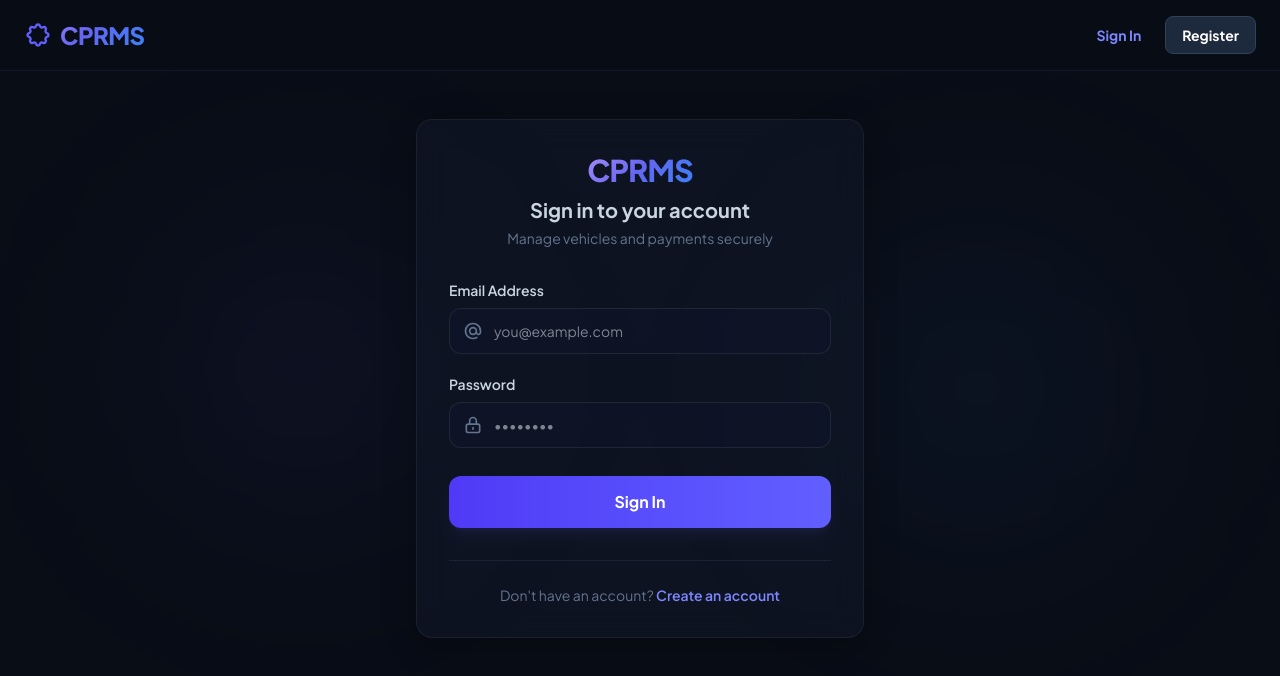
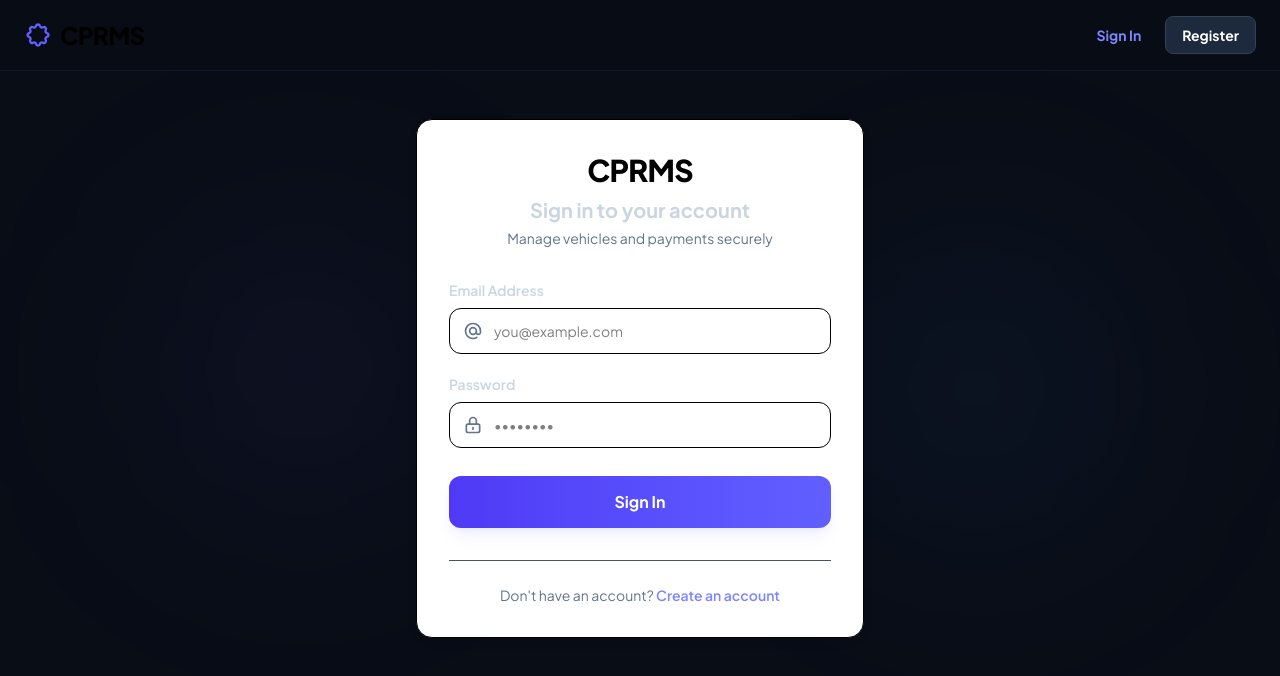
Before and after one commit to Andyish-tech/Esther-Andy_pactical_exam, a React app in the folder frontend/: page /login in a window 1280 px wide. Shown: the top 676 px of the page. Built offline with nearby package versions, Linux system fonts and the light colour scheme; the HTML template or start-up script is replaced by a standard one.

Commit message:
Update index.css

```diff
--- a/frontend/src/index.css
+++ b/frontend/src/index.css
@@ -4,15 +4,15 @@
 
 :root {
   font-family: 'Plus Jakarta Sans', 'Outfit', system-ui, -apple-system, sans-serif;
-  background-color: #090d16;
-  color: #f1f5f9;
+  background-color: #ffffff;
+  color: #000000;
 }
 
 body {
   margin: 0;
   min-height: 100vh;
-  background-color: #090d16;
-  color: #f1f5f9;
+  background-color: #ffffff;
+  color: #000000;
 }
 
 /* Custom scrollbars */
@@ -21,52 +21,46 @@ body {
   height: 6px;
 }
 ::-webkit-scrollbar-track {
-  background: #090d16;
+  background: #ffffff;
 }
 ::-webkit-scrollbar-thumb {
-  background: #1e293b;
+  background: #e4e4e7;
   border-radius: 4px;
 }
 ::-webkit-scrollbar-thumb:hover {
-  background: #334155;
+  background: #a1a1aa; /* gray-400 */
 }
 
-/* Glassmorphism Classes */
+/* Grayscale styling classes */
 .glass-panel {
-  background: rgba(15, 23, 42, 0.65);
-  backdrop-filter: blur(12px);
-  -webkit-backdrop-filter: blur(12px);
-  border: 1px solid rgba(255, 255, 255, 0.08);
+  background: #ffffff;
+  border: 1px solid #000000;
 }
 
 .glass-card {
-  background: rgba(22, 28, 45, 0.45);
-  backdrop-filter: blur(16px);
-  -webkit-backdrop-filter: blur(16px);
-  border: 1px solid rgba(255, 255, 255, 0.06);
-  box-shadow: 0 8px 32px 0 rgba(0, 0, 0, 0.25);
+  background: #ffffff;
+  border: 1px solid #000000;
+  box-shadow: 0 4px 12px 0 rgba(0, 0, 0, 0.05);
 }
 
 .glass-input {
-  background: rgba(15, 23, 42, 0.6);
-  border: 1px solid rgba(255, 255, 255, 0.08);
-  color: #f1f5f9;
-  transition: all 0.25s ease;
+  background: #ffffff;
+  border: 1px solid #000000;
+  color: #000000;
+  transition: all 0.2s ease;
 }
 
 .glass-input:focus {
-  border-color: #6366f1;
-  box-shadow: 0 0 0 3px rgba(99, 102, 241, 0.2);
+  border-color: #a1a1aa; /* gray-400 hover */
   outline: none;
 }
 
 .glass-card-hover {
-  transition: all 0.3s cubic-bezier(0.4, 0, 0.2, 1);
+  transition: all 0.2s ease-in-out;
 }
 .glass-card-hover:hover {
-  transform: translateY(-4px);
-  border-color: rgba(99, 102, 241, 0.25);
-  box-shadow: 0 12px 40px 0 rgba(99, 102, 241, 0.1);
+  transform: translateY(-2px);
+  border-color: #a1a1aa; /* gray-400 hover */
 }
 
 /* Keyframes and Animations */
@@ -82,12 +76,11 @@ body {
 }
 
 .animate-fade-in {
-  animation: fadeInUp 0.4s cubic-bezier(0.16, 1, 0.3, 1) forwards;
+  animation: fadeInUp 0.3s cubic-bezier(0.16, 1, 0.3, 1) forwards;
 }
 
-/* Custom Gradient Text */
+/* Grayscale text placeholder */
 .text-gradient {
-  background: linear-gradient(135deg, #a78bfa 0%, #6366f1 50%, #3b82f6 100%);
-  -webkit-background-clip: text;
-  -webkit-text-fill-color: transparent;
+  color: #000000;
+  font-weight: 800;
 }
```
